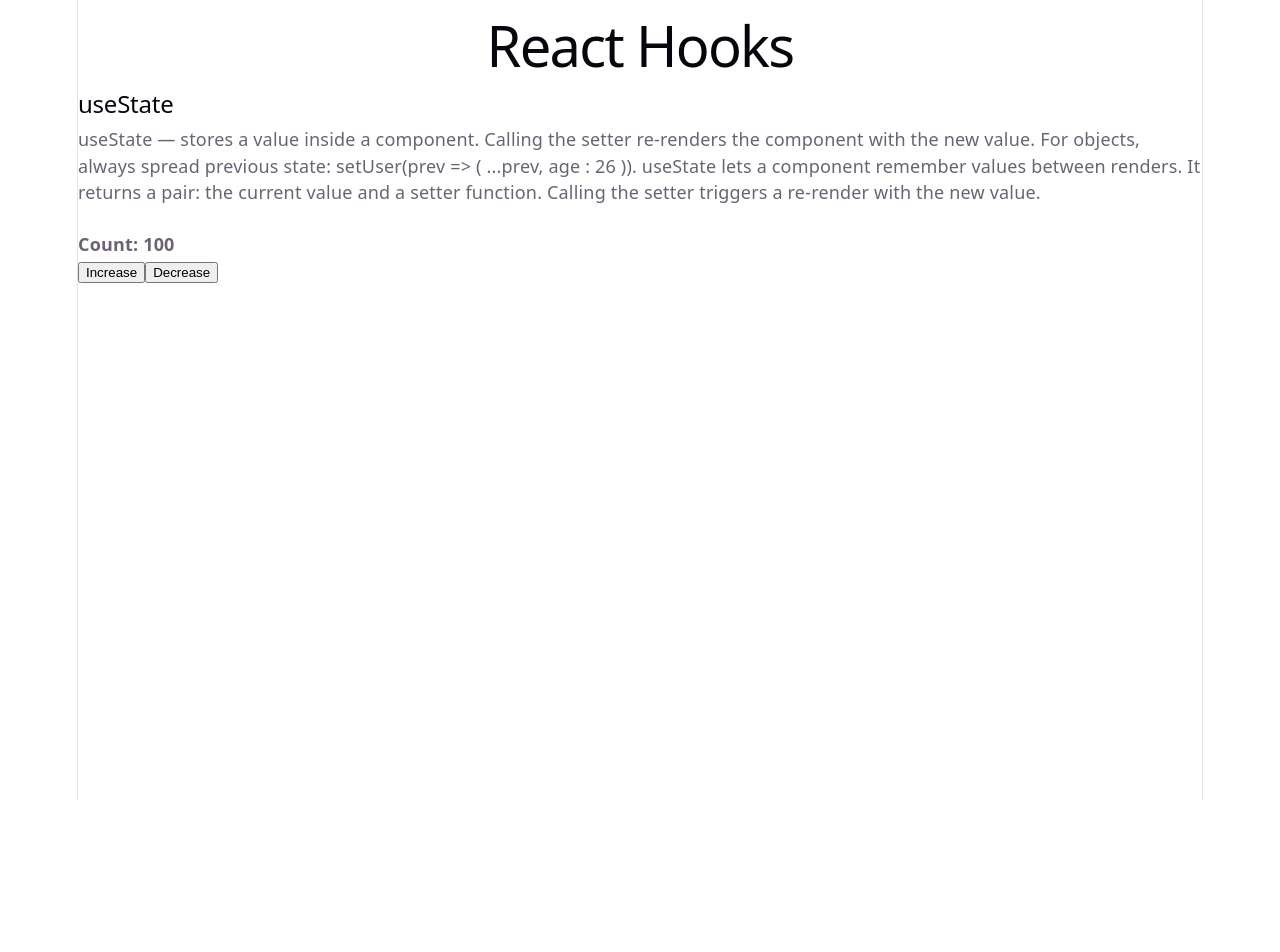
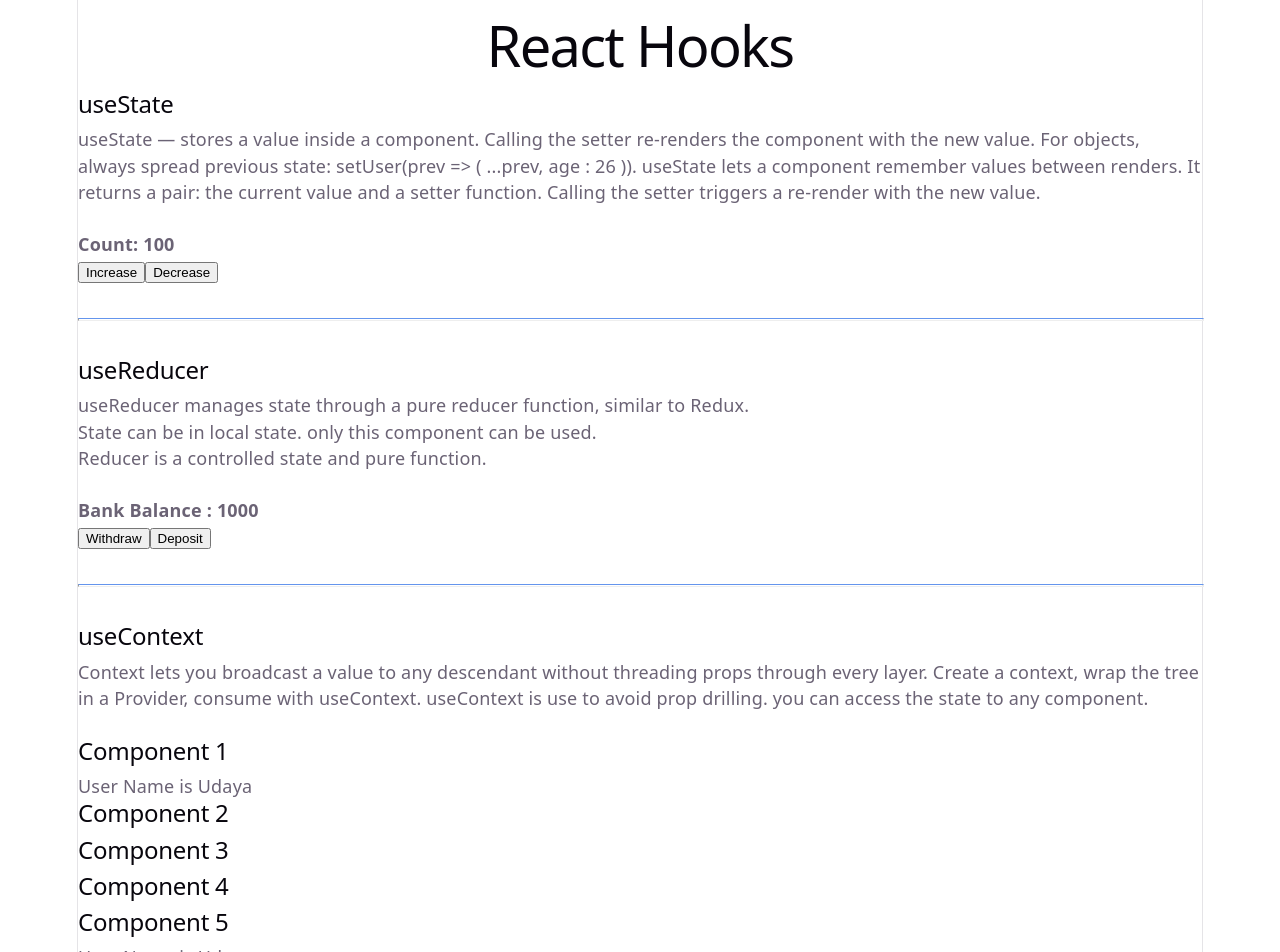
Before and after one commit to udayamca/react-hooks, a React (Vite) app: page / in a window 1280 px wide. Shown: the top 952 px of the page. Before the commit the page ends 800 px from the top, so only its background shows below. Built offline with nearby package versions, Linux system fonts and the light colour scheme.

Commit message:
adding useContext

```diff
--- /dev/null
+++ b/components/UseContext.jsx
@@ -0,0 +1,83 @@
+import { createContext, useState, useContext } from "react";
+
+const UserContext = createContext();
+
+export const Component1 = () => {
+  const user = useContext(UserContext);
+  return (
+    <>
+      <h2>Component 1</h2>
+      <div>User Name is {user}</div>
+      <Component2 />
+    </>
+  );
+};
+
+export const Component2 = () => {
+  return (
+    <>
+      <h2>Component 2</h2>
+      <Component3 />
+    </>
+  );
+};
+
+export const Component3 = () => {
+  return (
+    <>
+      <h2>Component 3</h2>
+      <Component4 />
+    </>
+  );
+};
+
+export const Component5 = () => {
+  const user = useContext(UserContext);
+  return (
+    <>
+      <h2>Component 5</h2>
+      <div>User Name is {user}</div>
+    </>
+  );
+};
+
+export const Component4 = () => {
+  return (
+    <>
+      <h2>Component 4</h2>
+      <Component5 />
+    </>
+  );
+};
+
+export default function UseContext() {
+  const [user, setUser] = useState("Udaya");
+
+  return (
+    <>
+      <div className="usestate" style={{ textAlign: "left" }}>
+        <h2>useContext</h2>
+        <div className="usestate-cont">
+          Context lets you broadcast a value to any descendant without threading
+          props through every layer. Create a context, wrap the tree in a
+          Provider, consume with useContext. useContext is use to avoid prop
+          drilling. you can access the state to any component.
+        </div>
+        <br />
+        <UserContext.Provider value={user}>
+          <Component1 />
+        </UserContext.Provider>
+      </div>
+      <br />
+      <hr
+        style={{
+          width: "100%",
+          height: "1px",
+          color: "blue",
+          borderTop: "1px solid cornflowerblue",
+        }}
+      />
+      <br />
+    </>
+  );
+}
--- /dev/null
+++ b/components/UseReducer.jsx
@@ -0,0 +1,53 @@
+import { useReducer, useState } from "react";
+
+export default function UseReducer() {
+  const iniitalValue = 1000;
+  const transactionReducer = (state, action) => {
+    switch (action.type) {
+      case "WITHDRAW":
+        return state + action.payload;
+      case "DEPOSIT":
+        return state - action.payload;
+      default:
+        return state;
+    }
+  };
+
+  const withdraw = (value) => {
+    return dispatch({ type: "WITHDRAW", payload: value });
+  };
+
+  const deposit = (value) => {
+    return dispatch({ type: "DEPOSIT", payload: value });
+  };
+
+  const [state, dispatch] = useReducer(transactionReducer, iniitalValue);
+
+  return (
+    <>
+      <div className="usestate" style={{ textAlign: "left" }}>
+        <h2>useReducer</h2>
+        <div className="usestate-cont">
+          useReducer manages state through a pure reducer function, similar to
+          Redux. <br /> State can be in local state. only this component can be
+          used. <br />
+          Reducer is a controlled state and pure function.
+        </div>
+        <br />
+        <div style={{ fontWeight: "bold" }}>Bank Balance : {state}</div>
+        <button onClick={() => withdraw(1000)}>Withdraw</button>
+        <button onClick={() => deposit(500)}>Deposit</button>
+      </div>
+      <br />
+      <hr
+        style={{
+          width: "100%",
+          height: "1px",
+          color: "blue",
+          borderTop: "1px solid cornflowerblue",
+        }}
+      />
+      <br />
+    </>
+  );
+}
--- a/components/UseState.jsx
+++ b/components/UseState.jsx
@@ -26,6 +26,16 @@ export default function UseState() {
         <button onClick={() => increase(100)}>Increase</button>
         <button onClick={() => decrease(50)}>Decrease</button>
       </div>
+      <br />
+      <hr
+        style={{
+          width: "100%",
+          height: "1px",
+          color: "blue",
+          borderTop: "1px solid cornflowerblue",
+        }}
+      />
+      <br />
     </>
   );
 }
--- a/src/App.jsx
+++ b/src/App.jsx
@@ -1,12 +1,16 @@
 import { useState } from "react";
 import "./App.css";
 import UseState from "../components/UseState";
+import UseReducer from "../components/UseReducer";
+import UseContext from "../components/UseContext";
 
 function App() {
   return (
     <>
       <h1>React Hooks</h1>
-      <UseState></UseState>
+      <UseState />
+      <UseReducer />
+      <UseContext />
     </>
   );
 }
```
